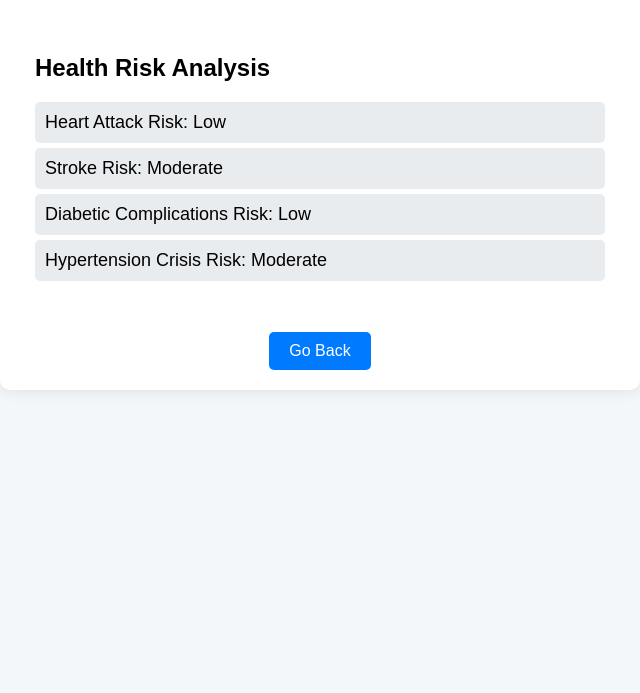
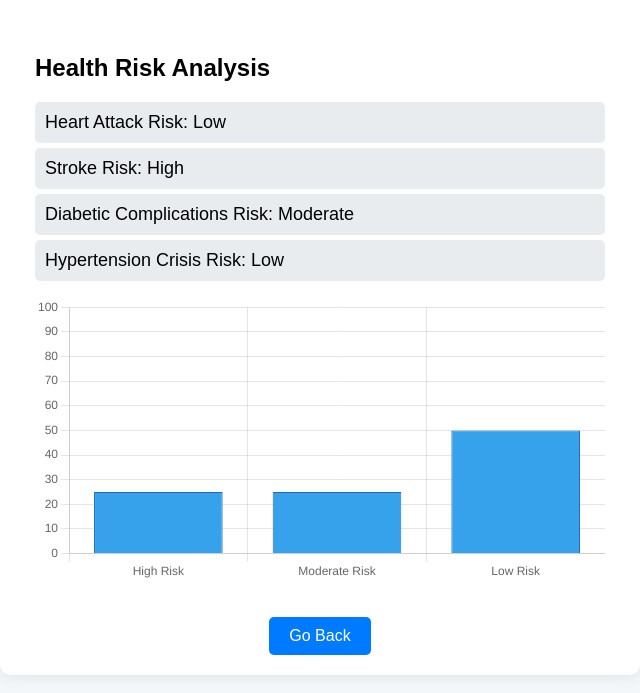
Before and after one commit to Dev-Garg-1/swasthya, a plain HTML site: page pages/result.html in a window 1280 px wide. Shown: the part 131-824 px from the top of the page, without its empty margins (320-960 px from the left). Before the commit the page ends 800 px from the top, so only its background shows below. Drawn offline with nearby package versions, Linux system fonts and the light colour scheme.

Commit message:
added chart.js

```diff
--- a/js/result.js
+++ b/js/result.js
@@ -6,12 +6,38 @@ document.addEventListener("DOMContentLoaded", function () {
 
     // Hardcoded results
     const results = [
-        { "Heart Attack Risk": "High", "Stroke Risk": "High", "Diabetic Complications Risk": "High", "Hypertension Crisis Risk": "High" },
-        { "Heart Attack Risk": "Moderate", "Stroke Risk": "Low", "Diabetic Complications Risk": "Moderate", "Hypertension Crisis Risk": "High" },
-        { "Heart Attack Risk": "Low", "Stroke Risk": "Moderate", "Diabetic Complications Risk": "Low", "Hypertension Crisis Risk": "Moderate" },
-        { "Heart Attack Risk": "High", "Stroke Risk": "Moderate", "Diabetic Complications Risk": "High", "Hypertension Crisis Risk": "Moderate" },
-        { "Heart Attack Risk": "Moderate", "Stroke Risk": "Moderate", "Diabetic Complications Risk": "High", "Hypertension Crisis Risk": "Low" }
+        {
+            "Heart Attack Risk": "High",
+            "Stroke Risk": "Moderate",
+            "Diabetic Complications Risk": "Low",
+            "Hypertension Crisis Risk": "High"
+        },
+        {
+            "Heart Attack Risk": "Moderate",
+            "Stroke Risk": "Low",
+            "Diabetic Complications Risk": "High",
+            "Hypertension Crisis Risk": "Moderate"
+        },
+        {
+            "Heart Attack Risk": "Low",
+            "Stroke Risk": "High",
+            "Diabetic Complications Risk": "Moderate",
+            "Hypertension Crisis Risk": "Low"
+        },
+        {
+            "Heart Attack Risk": "Moderate",
+            "Stroke Risk": "High",
+            "Diabetic Complications Risk": "Moderate",
+            "Hypertension Crisis Risk": "Low"
+        },
+        {
+            "Heart Attack Risk": "Low",
+            "Stroke Risk": "Moderate",
+            "Diabetic Complications Risk": "High",
+            "Hypertension Crisis Risk": "High"
+        }
     ];
+
 
     // Show loader for 4-5 seconds before showing results
     setTimeout(() => {
@@ -28,7 +54,72 @@ document.addEventListener("DOMContentLoaded", function () {
             listItem.textContent = `${key}: ${randomResult[key]}`;
             resultList.appendChild(listItem);
         }
+
+        // Create the bar chart
+        const healthRiskData = categorizeRisk(randomResult);
+
+        const ctx = document.getElementById('healthRiskChart').getContext('2d');
+        const healthRiskChart = new Chart(ctx, {
+            type: 'bar',
+            data: {
+                labels: Object.keys(healthRiskData), // Categories: High Risk, Moderate Risk, Low Risk
+                datasets: [{
+                    label: 'Health Risk Levels',
+                    data: Object.values(healthRiskData), // Risk values
+                    backgroundColor: '#36A2EB', // Blue color for bars
+                    borderColor: '#1E6CB7',
+                    borderWidth: 1
+                }]
+            },
+            options: {
+                responsive: true,
+                scales: {
+                    y: {
+                        beginAtZero: true, // Start the y-axis from 0
+                        max: 100, // Max value of 100% for the bar height
+                    }
+                },
+                plugins: {
+                    legend: {
+                        display: false, // Hides the legend
+                    },
+                    tooltip: {
+                        callbacks: {
+                            label: function(tooltipItem) {
+                                return tooltipItem.label + ': ' + tooltipItem.raw + '%'; // Shows percentage in tooltip
+                            }
+                        }
+                    }
+                }
+            }
+        });
     }, 4000);
+
+    // Categorize risk data based on results
+    function categorizeRisk(result) {
+        let riskData = {
+            "High Risk": 0,
+            "Moderate Risk": 0,
+            "Low Risk": 0
+        };
+
+        // Assign points to each category
+        for (let key in result) {
+            switch (result[key]) {
+                case "High":
+                    riskData["High Risk"] += 25;
+                    break;
+                case "Moderate":
+                    riskData["Moderate Risk"] += 25;
+                    break;
+                case "Low":
+                    riskData["Low Risk"] += 25;
+                    break;
+            }
+        }
+
+        return riskData;
+    }
 
     // Back button functionality
     backBtn.addEventListener("click", function () {
--- a/pages/result.html
+++ b/pages/result.html
@@ -6,6 +6,7 @@
     <title>Prediction Result - Swasthya</title>
     <link rel="stylesheet" href="../css/result.css">
     <link rel="icon" href="../images/icon.png" type="image/png">
+    <script src="https://cdn.jsdelivr.net/npm/chart.js"></script>
 </head>
 <body>
     <div class="result-container">
@@ -14,6 +15,9 @@
         <div id="result-box" class="hidden">
             <h2>Health Risk Analysis</h2>
             <ul id="result-list"></ul>
+
+            <!-- Added canvas element for bar chart -->
+            <canvas id="healthRiskChart" width="400" height="200"></canvas>
         </div>
         <button id="back-btn">Go Back</button>
     </div>
```
